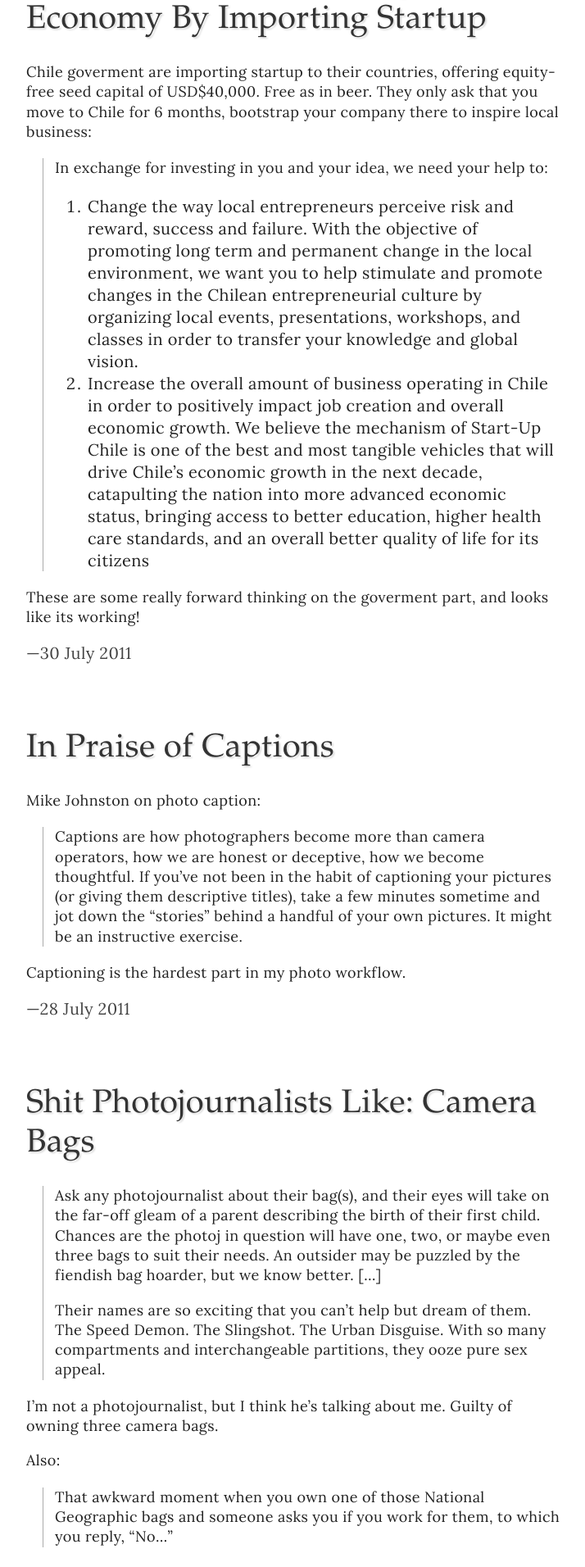
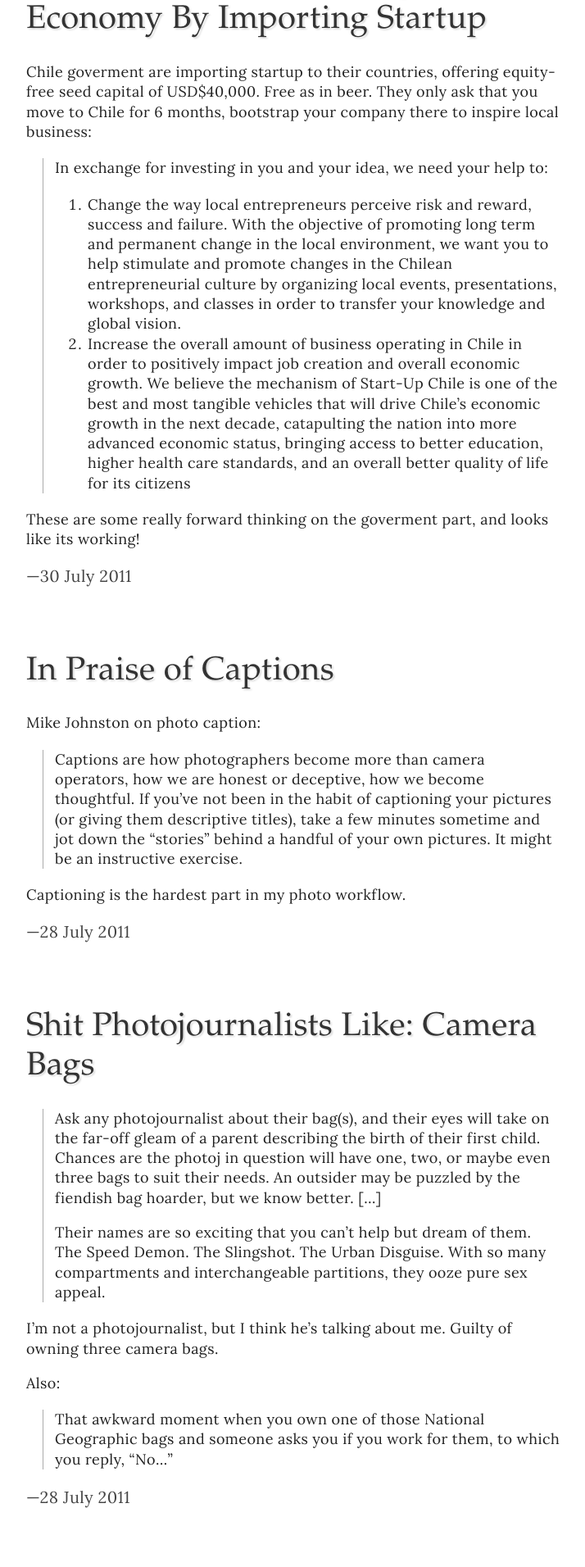
Before and after one commit to fajarnurdiansyah/fajarnurdiansyah.github.com, a Jekyll site: the page built from index.html, in a window 1280 px wide. Shown: the part 1056-2968 px from the top of the page at 82% size, without its empty margins (282-996 px from the left). Built offline with Jekyll 4.4.1, drawn with Linux system fonts in a browser that asks for light colours; some web fonts are replaced; Markdown is read by kramdown in place of the engine named in the settings; the list of posts is cut into pages by our own code; comment, search, counter and statistics services are not loaded.

Commit message:
also resize li

```diff
--- a/css/style.css
+++ b/css/style.css
@@ -16,7 +16,7 @@ body h1, body h2, body h3, body h4, body h5, body h6{
 	font-weight: normal;
 	text-shadow: #DDD 2px 2px 2px;
 }
-article p {
+article p, article li {
    font-size: 90%;
 }
 
```
